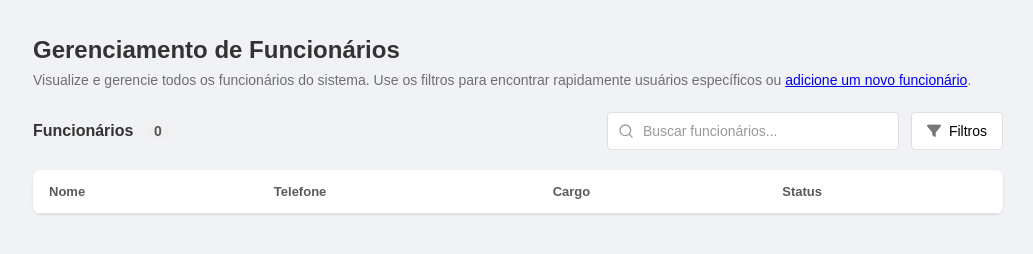
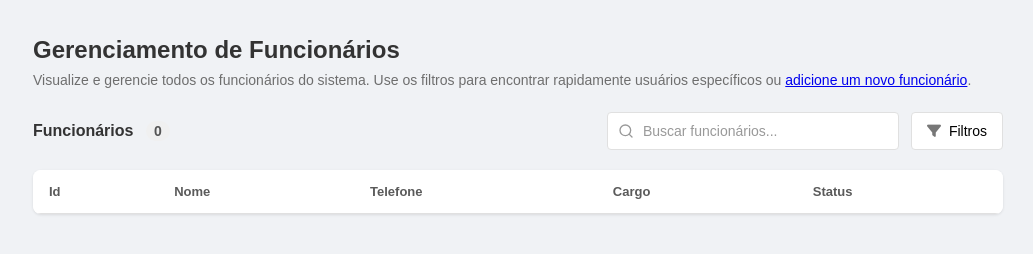
Before and after one commit to oseliocandido/Bakery-System, a website with bundled scripts: page refactoring/app/frontend/target/users/user.html in a window 1280 px wide. Shown: the whole page, without its empty margins (247-1280 px from the left). Built offline with nearby package versions, Linux system fonts and the light colour scheme; no server answers.

Commit message:
fix columns order ins users

```diff
--- a/refactoring/app/frontend/target/users/user.html
+++ b/refactoring/app/frontend/target/users/user.html
@@ -69,6 +69,7 @@
     <table class="user-table">
       <thead>
         <tr>
+          <th>Id</th>
           <th>Nome</th>
           <th>Telefone</th>
           <th>Cargo</th>
```
